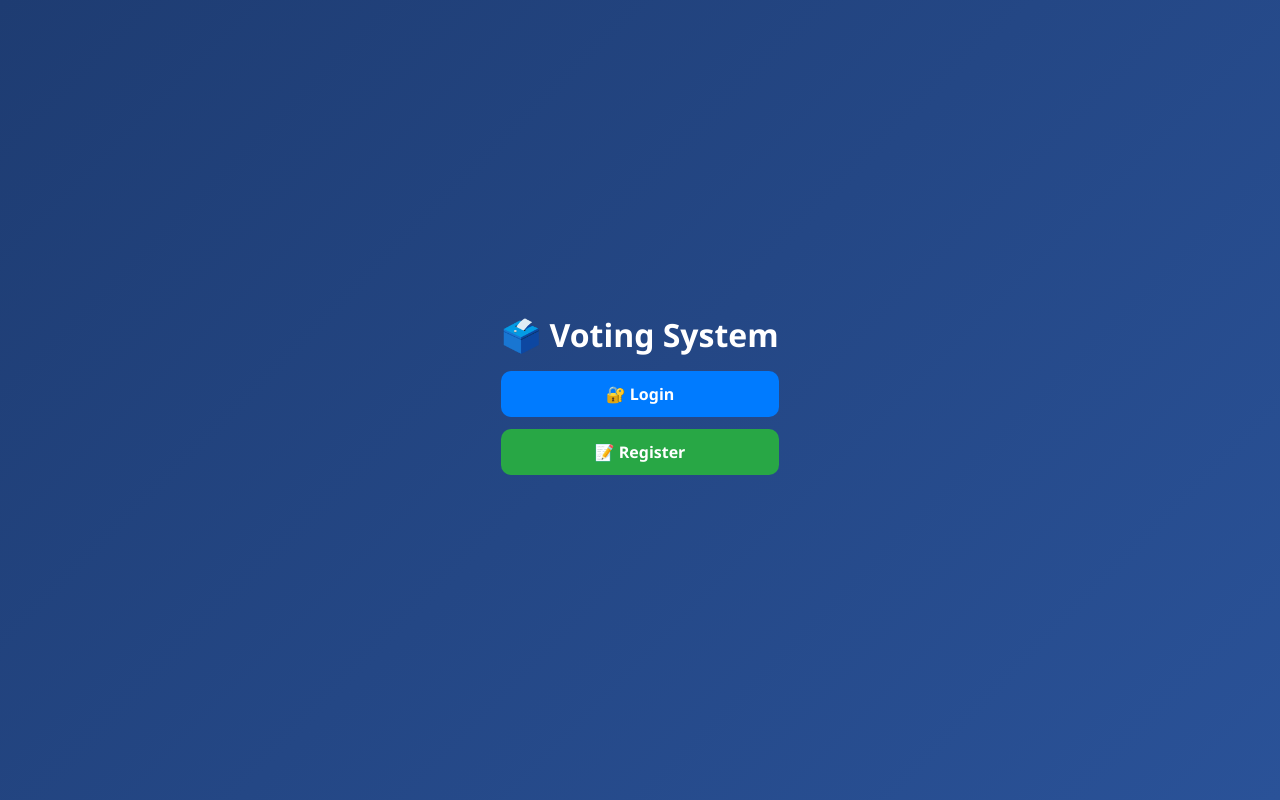
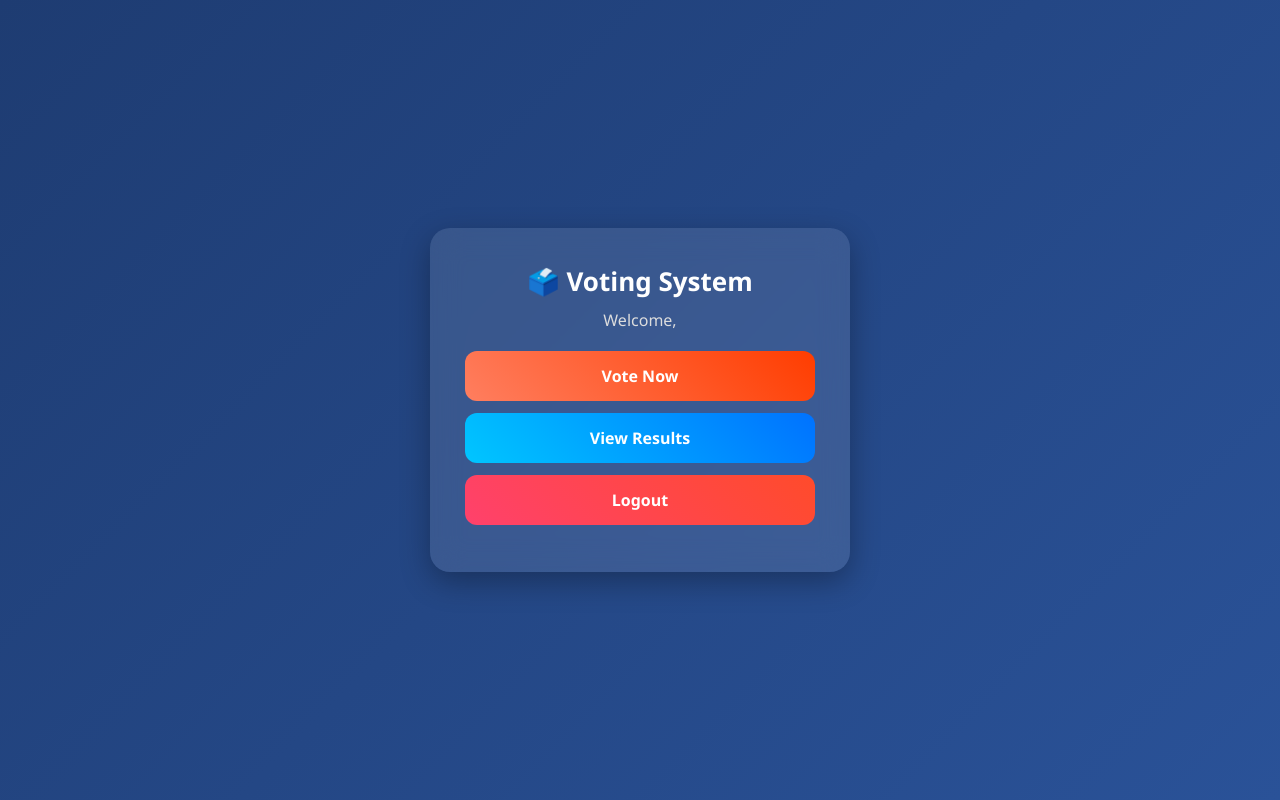
Before and after one commit to prajapatiutsav/online-voting-system, a Django app: page / in a window 1280 px wide. Run offline with Django 4.2, Linux system fonts and the light colour scheme.

Commit message:
Update home page title and structure

```diff
--- a/voting_project/templates/home.html
+++ b/voting_project/templates/home.html
@@ -2,70 +2,23 @@
 <!DOCTYPE html>
 <html>
 <head>
-    <title>Voting System</title>
+    <title>Home</title>
     <link rel="stylesheet" href="{% static 'css/style.css' %}">
-
-    <style>
-        .home-box {
-            text-align: center;
-        }
-
-        .home-box h1 {
-            margin-bottom: 15px;
-        }
-
-        .welcome {
-            margin-bottom: 20px;
-            font-size: 16px;
-            color: #444;
-        }
-
-        .btn {
-            display: block;
-            width: 100%;
-            margin: 12px 0;
-            padding: 12px;
-            border-radius: 10px;
-            text-decoration: none;
-            font-weight: bold;
-            color: white;
-            transition: 0.3s ease;
-        }
-
-        .login-btn { background: #007bff; }
-        .register-btn { background: #28a745; }
-        .vote-btn { background: #ffc107; color: black; }
-        .result-btn { background: #6f42c1; }
-        .logout-btn { background: #dc3545; }
-
-        .btn:hover {
-            transform: scale(1.05);
-            opacity: 0.9;
-        }
-    </style>
 </head>
 
 <body>
 
-<div class="container home-box">
+<div class="main-box">
+    <div class="card home-card">
 
-    <h1>🗳️ Voting System</h1>
+        <h1 class="home-title">🗳️ Voting System</h1>
+        <p class="welcome-text">Welcome, <b>{{ request.user.username }}</b></p>
 
-    {% if user.is_authenticated %}
+        <a href="{% url 'vote' %}" class="home-btn vote-btn">Vote Now</a>
+        <a href="{% url 'results' %}" class="home-btn result-btn">View Results</a>
+        <a href="{% url 'logout' %}" class="home-btn logout-btn">Logout</a>
 
-        <p class="welcome">Welcome, <b>{{ user.username }}</b> 👋</p>
-
-        <a href="{% url 'vote' %}" class="btn vote-btn">🗳️ Vote Now</a>
-        <a href="{% url 'results' %}" class="btn result-btn">📊 View Results</a>
-        <a href="{% url 'logout' %}" class="btn logout-btn">🚪 Logout</a>
-
-    {% else %}
-
-        <a href="{% url 'login' %}" class="btn login-btn">🔐 Login</a>
-        <a href="{% url 'register' %}" class="btn register-btn">📝 Register</a>
-
-    {% endif %}
-
+    </div>
 </div>
 
 </body>
```
